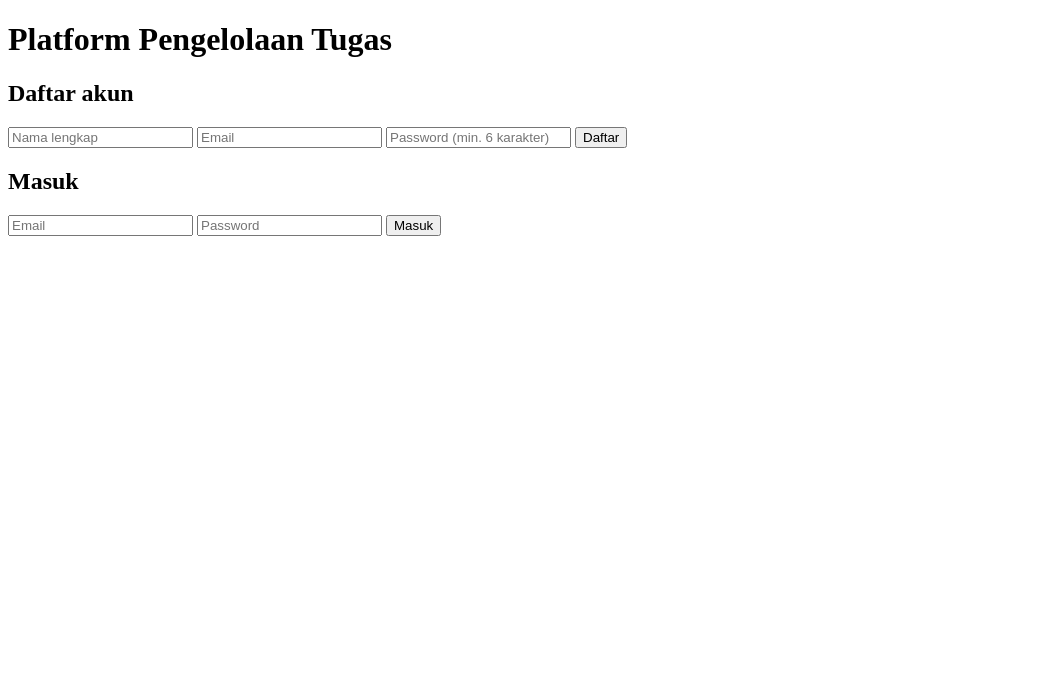
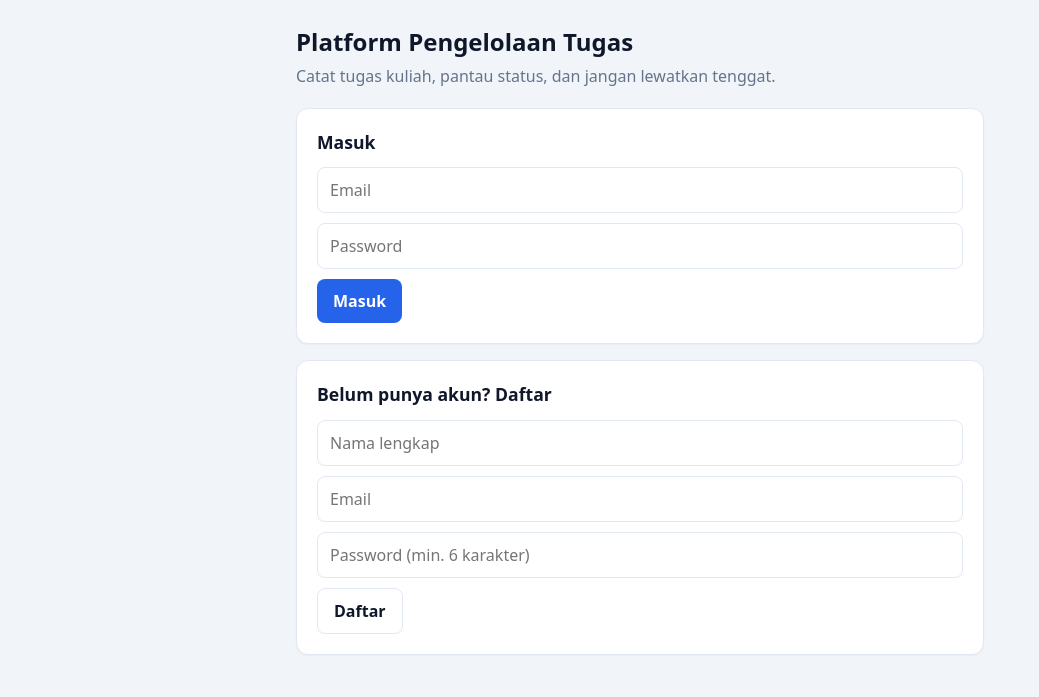
Before and after one commit to AndreyalNasution/platform-pengelolaan-tugas, a plain HTML site: page frontend/index.html in a window 1280 px wide. Shown: the whole page, without its empty margins (0-1039 px from the left). Drawn offline with nearby package versions, Linux system fonts and the light colour scheme.

Commit message:
PB-03 PB-04: desain tampilan login dan halaman tugas

```diff
--- /dev/null
+++ b/frontend/css/style.css
@@ -0,0 +1,91 @@
+:root {
+  --warna-utama: #2563eb;
+  --bg: #f1f5f9;
+  --kartu: #ffffff;
+  --teks: #0f172a;
+  --teks-redup: #64748b;
+  --garis: #e2e8f0;
+}
+
+* { box-sizing: border-box; }
+
+body {
+  margin: 0;
+  font-family: system-ui, -apple-system, "Segoe UI", sans-serif;
+  background: var(--bg);
+  color: var(--teks);
+  line-height: 1.5;
+}
+
+.wadah { max-width: 720px; margin: 0 auto; padding: 24px 16px; }
+
+.kartu {
+  background: var(--kartu);
+  border: 1px solid var(--garis);
+  border-radius: 12px;
+  padding: 20px;
+  margin-bottom: 16px;
+  box-shadow: 0 1px 2px rgba(0, 0, 0, 0.04);
+}
+
+h1 { font-size: 1.5rem; margin: 0 0 4px; }
+h2 { font-size: 1.1rem; margin: 0 0 12px; }
+.sub { color: var(--teks-redup); margin: 0 0 20px; }
+
+input {
+  width: 100%;
+  padding: 10px 12px;
+  border: 1px solid var(--garis);
+  border-radius: 8px;
+  font: inherit;
+  margin-bottom: 10px;
+  background: #fff;
+}
+input:focus { outline: 2px solid var(--warna-utama); border-color: transparent; }
+
+button {
+  font: inherit;
+  font-weight: 600;
+  padding: 10px 16px;
+  border: 0;
+  border-radius: 8px;
+  background: var(--warna-utama);
+  color: #fff;
+  cursor: pointer;
+}
+button:hover { opacity: 0.9; }
+button.sekunder { background: #fff; color: var(--teks); border: 1px solid var(--garis); }
+
+.pesan { min-height: 1.5em; font-size: 0.95rem; color: var(--teks-redup); }
+
+.baris-atas {
+  display: flex;
+  justify-content: space-between;
+  align-items: center;
+  gap: 12px;
+  flex-wrap: wrap;
+  margin-bottom: 16px;
+}
+
+.daftar-tugas { list-style: none; margin: 0; padding: 0; }
+.tugas-item {
+  display: flex;
+  justify-content: space-between;
+  align-items: center;
+  gap: 12px;
+  padding: 12px 0;
+  border-bottom: 1px solid var(--garis);
+}
+.tugas-item:last-child { border-bottom: 0; }
+.tugas-judul { font-weight: 600; }
+.tugas-meta { font-size: 0.85rem; color: var(--teks-redup); }
+.kosong { color: var(--teks-redup); padding: 8px 0; }
+
+.badge { font-size: 0.75rem; font-weight: 600; padding: 2px 10px; border-radius: 999px; }
+.badge-belum { background: #fee2e2; color: #b91c1c; }
+.badge-sedang { background: #fef3c7; color: #b45309; }
+.badge-selesai { background: #dcfce7; color: #15803d; }
+
+@media (max-width: 480px) {
+  .tugas-item { flex-direction: column; align-items: flex-start; }
+}
--- a/frontend/index.html
+++ b/frontend/index.html
@@ -4,22 +4,30 @@
   <meta charset="UTF-8">
   <meta name="viewport" content="width=device-width, initial-scale=1.0">
   <title>Masuk - Platform Pengelolaan Tugas</title>
+  <link rel="stylesheet" href="css/style.css">
 </head>
 <body>
-  <h1>Platform Pengelolaan Tugas</h1>
+  <div class="wadah">
+    <h1>Platform Pengelolaan Tugas</h1>
+    <p class="sub">Catat tugas kuliah, pantau status, dan jangan lewatkan tenggat.</p>
 
-  <h2>Daftar akun</h2>
-  <input id="daftar-nama" type="text" placeholder="Nama lengkap">
-  <input id="daftar-email" type="email" placeholder="Email">
-  <input id="daftar-password" type="password" placeholder="Password (min. 6 karakter)">
-  <button id="btn-daftar">Daftar</button>
+    <div class="kartu">
+      <h2>Masuk</h2>
+      <input id="masuk-email" type="email" placeholder="Email">
+      <input id="masuk-password" type="password" placeholder="Password">
+      <button id="btn-masuk">Masuk</button>
+    </div>
 
-  <h2>Masuk</h2>
-  <input id="masuk-email" type="email" placeholder="Email">
-  <input id="masuk-password" type="password" placeholder="Password">
-  <button id="btn-masuk">Masuk</button>
+    <div class="kartu">
+      <h2>Belum punya akun? Daftar</h2>
+      <input id="daftar-nama" type="text" placeholder="Nama lengkap">
+      <input id="daftar-email" type="email" placeholder="Email">
+      <input id="daftar-password" type="password" placeholder="Password (min. 6 karakter)">
+      <button id="btn-daftar" class="sekunder">Daftar</button>
+    </div>
 
-  <p id="pesan"></p>
+    <p id="pesan" class="pesan"></p>
+  </div>
 
   <script src="https://cdn.jsdelivr.net/npm/@supabase/supabase-js@2.45.4/dist/umd/supabase.js"></script>
   <script src="js/config.js"></script>
```
Also changed, not shown: frontend/tugas.html (+15 -5 lines).
